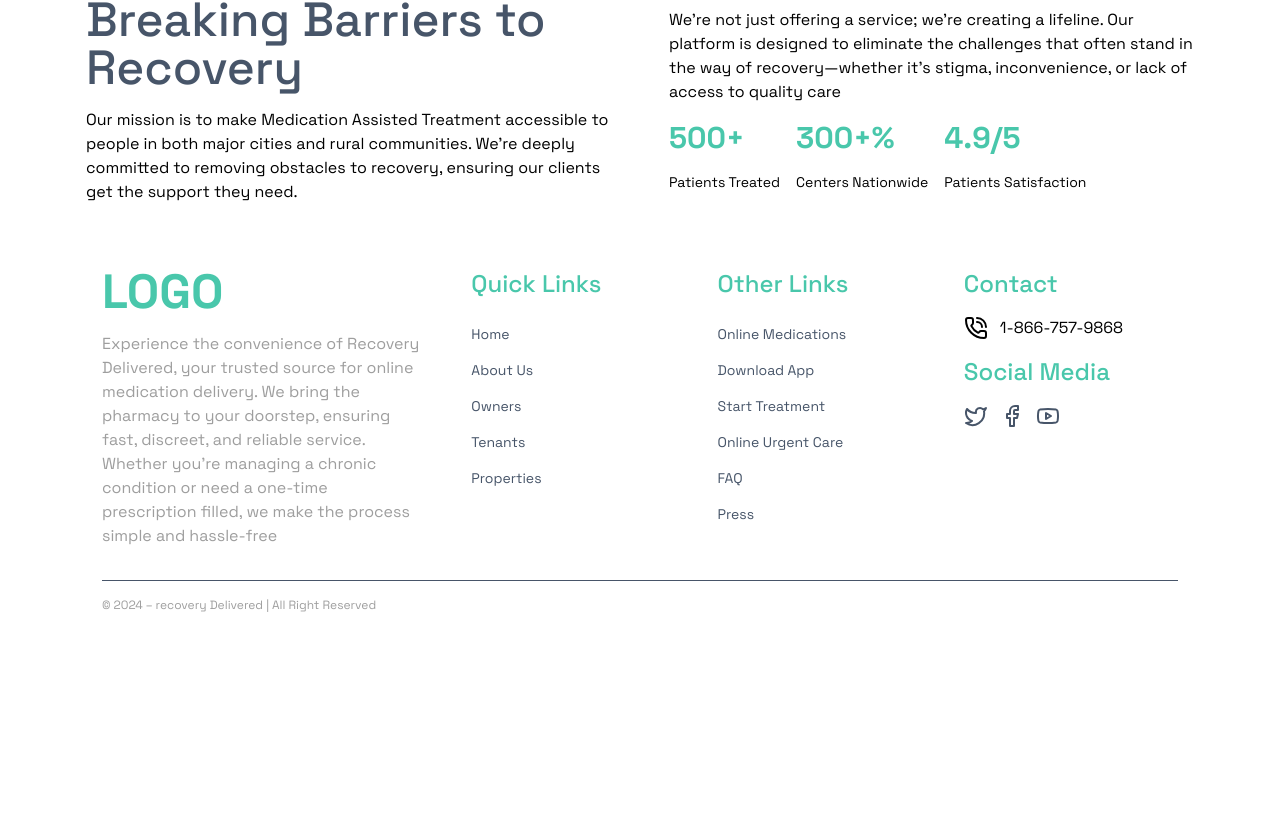
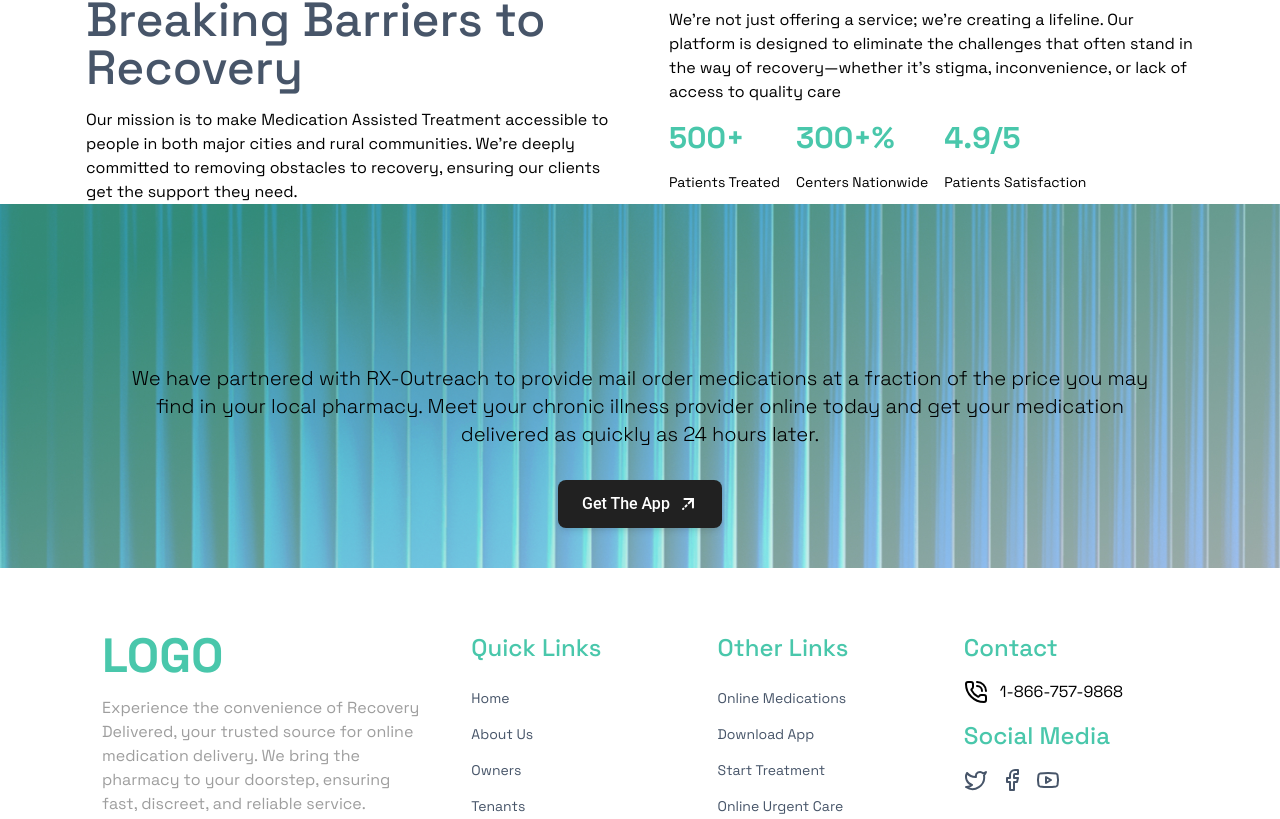
Before and after one commit to mohsinparvi/ropstam-task, a React (Vite) app: page / in a window 1280 px wide. Shown: the part 852-1671 px from the top of the page. Before the commit the page ends 1529 px from the top, so only its background shows below. Built offline with nearby package versions, Linux system fonts and the light colour scheme.

Commit message:
feat: add GetAppSection component and integrate it into the Home page layout

```diff
--- a/src/assets/images/index.ts
+++ b/src/assets/images/index.ts
@@ -1,3 +1,5 @@
 import HeroImage from "./hero-image.webp";
+import GetApp from "./get-app.webp";
+import SectionOneGif from "./section-one.gif";
 
-export { HeroImage };
+export { HeroImage, GetApp, SectionOneGif };
--- /dev/null
+++ b/src/components/pages/home/get-app-section.tsx
@@ -0,0 +1,60 @@
+import { Button } from "@material-tailwind/react";
+const GetAppSection = () => {
+  return (
+    <section className="relative get-app h-2/4">
+      <div className="container mx-auto px-4 lg:px-8 xl:px-0">
+        <div className="flex justify-center items-center">
+          <div className="flex justify-center  items-center flex-col mt-40 mb-10 max-w-5xl space-y-4">
+            <p className="mb-4 text-base text-center text-black md:text-xl t font-thin">
+              We have partnered with RX-Outreach to provide mail order
+              medications at a fraction of the price you may find in your local
+              pharmacy. Meet your chronic illness provider online today and get
+              your medication delivered as quickly as 24 hours later.
+            </p>
+            <Button
+              placeholder={undefined}
+              onPointerEnterCapture={undefined}
+              onPointerLeaveCapture={undefined}
+              className="flex items-center gap-2 normal-case text-white text-base font-medium"
+            >
+              <span className="flex items-center gap-2">
+                Get The App
+                <svg
+                  width="20"
+                  height="20"
+                  viewBox="0 0 20 20"
+                  fill="none"
+                  xmlns="http://www.w3.org/2000/svg"
+                >
+                  <path
+                    d="M5.05029 14.9497L5.40385 14.5962M7.52517 12.4748L8.58583 11.4142M10.7071 9.29285L14.9498 5.05021"
+                    stroke="white"
+                    strokeWidth="2"
+                    strokeLinecap="round"
+                    strokeLinejoin="round"
+                  />
+                  <path
+                    d="M6.46445 5.05033H14.9497"
+                    stroke="white"
+                    strokeWidth="2"
+                    strokeLinecap="round"
+                    strokeLinejoin="round"
+                  />
+                  <path
+                    d="M14.9498 13.5356V5.05036"
+                    stroke="white"
+                    strokeWidth="2"
+                    strokeLinecap="round"
+                    strokeLinejoin="round"
+                  />
+                </svg>
+              </span>
+            </Button>
+          </div>
+        </div>
+      </div>
+    </section>
+  );
+};
+
+export default GetAppSection;
--- a/src/page/home.tsx
+++ b/src/page/home.tsx
@@ -1,12 +1,14 @@
+import GetAppSection from "../components/pages/home/get-app-section";
 import HeroSection from "../components/pages/home/hero-section";
 import SectionOne from "../components/pages/home/section-one";
 
 const Home = () => {
   return (
-    <div>
+    <>
       <HeroSection />
       <SectionOne />
-    </div>
+      <GetAppSection />
+    </>
   );
 };
 
--- a/src/styles/index.css
+++ b/src/styles/index.css
@@ -27,3 +27,14 @@ body {
   /* font-weight: <weight>; */
   font-style: normal;
 }
+.get-app {
+  background-image: url("../assets/images/get-app.webp");
+  background-size: cover;
+  background-repeat: no-repeat;
+}
+
+.section-one {
+  background-image: url("../assets/images/section-one.gif");
+  background-size: cover;
+  background-repeat: no-repeat;
+}
```
Also changed, not shown: src/assets/images/get-app.webp (added), 1 other file (tests, documents, lock files or other folders).
